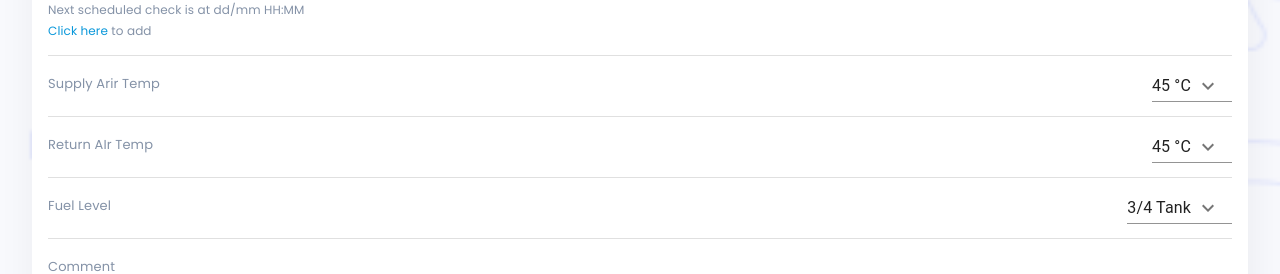
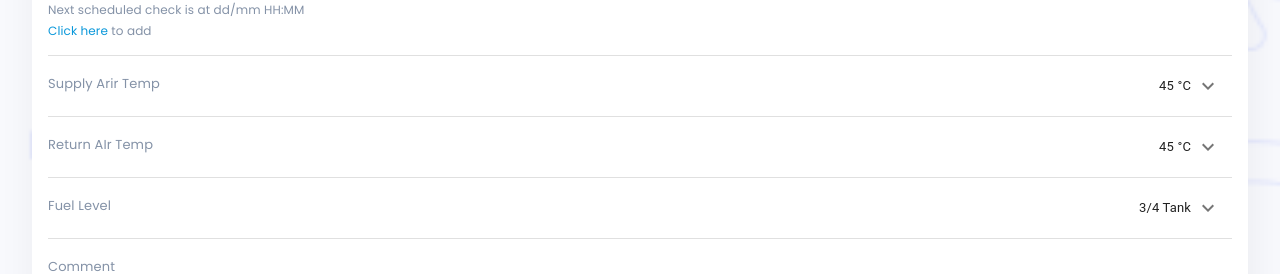
Before and after one commit to charisma93/React-PWA-APP, a React (Create React App) app: page /checkinginfo in a window 1280 px wide. Shown: the part 215-489 px from the top of the page. Built offline with nearby package versions, Linux system fonts and the light colour scheme.

Commit message:
select-box-fixed

```diff
--- a/src/pages/checkingInfo/index.js
+++ b/src/pages/checkingInfo/index.js
@@ -106,6 +106,7 @@ const CheckingInfo = () => {
                   variant="standard"
                   IconComponent={ExpandMoreIcon}
                   defaultValue={"2"}
+                  disableUnderline
                 >
                   <MenuItem value={"1"} selected>
                     55 °C
@@ -134,6 +135,7 @@ const CheckingInfo = () => {
                   variant="standard"
                   IconComponent={ExpandMoreIcon}
                   defaultValue={"2"}
+                  disableUnderline
                 >
                   <MenuItem value={"1"} selected>
                     55 °C
@@ -162,6 +164,7 @@ const CheckingInfo = () => {
                   variant="standard"
                   IconComponent={ExpandMoreIcon}
                   defaultValue={"3"}
+                  disableUnderline
                 >
                   <MenuItem value={"1"} selected>
                     1/4 Tank
--- a/src/pages/finalLogCheck/index.js
+++ b/src/pages/finalLogCheck/index.js
@@ -78,6 +78,7 @@ const Checks = () => {
                 variant="standard"
                 IconComponent={ExpandMoreIcon}
                 defaultValue={"1"}
+                disableUnderline
               >
                 <MenuItem value={"1"} selected>
                   Yes
--- a/src/pages/info/pickup/index.js
+++ b/src/pages/info/pickup/index.js
@@ -117,6 +117,7 @@ const PickUp = () => {
                   variant="standard"
                   IconComponent={ExpandMoreIcon}
                   defaultValue={"3"}
+                  disableUnderline
                 >
                   <MenuItem value={"1"} selected>
                     1/4 Tank
@@ -145,6 +146,7 @@ const PickUp = () => {
                   variant="standard"
                   IconComponent={ExpandMoreIcon}
                   defaultValue={"1"}
+                  disableUnderline
                 >
                   <MenuItem value={"1"} selected>
                     Genset Clip
@@ -183,6 +185,7 @@ const PickUp = () => {
                   variant="standard"
                   IconComponent={ExpandMoreIcon}
                   defaultValue={"1"}
+                  disableUnderline
                 >
                   <MenuItem value={"1"} selected>
                     Yes
@@ -209,6 +212,7 @@ const PickUp = () => {
                   variant="standard"
                   IconComponent={ExpandMoreIcon}
                   defaultValue={"1"}
+                  disableUnderline
                 >
                   <MenuItem value={"1"} selected>
                     Yes
@@ -235,6 +239,7 @@ const PickUp = () => {
                   variant="standard"
                   IconComponent={ExpandMoreIcon}
                   defaultValue={"1"}
+                  disableUnderline
                 >
                   <MenuItem value={"1"} selected>
                     Yes
--- a/src/pages/info/pickup/pickup.scss
+++ b/src/pages/info/pickup/pickup.scss
@@ -1,9 +1,12 @@
-.css-74e2me-MuiInputBase-root-MuiInput-root-MuiSelect-root::after {
+.MuiSelect-select::after {
     border-bottom: none !important;
 }
-.css-74e2me-MuiInputBase-root-MuiInput-root-MuiSelect-root::before {
+.MuiSelect-select::before {
     border-bottom: none !important;
 }
-.css-74e2me-MuiInputBase-root-MuiInput-root-MuiSelect-root {
+.MuiSelect-select {
     font-size: 13px !important;
 }
+// .css-74e2me-MuiInputBase-root-MuiInput-root-MuiSelect-root:before {
+//     border-bottom: none !important;
+// }
--- a/src/pages/yardDashboard/index.js
+++ b/src/pages/yardDashboard/index.js
@@ -132,6 +132,7 @@ const Dashboard = () => {
                 IconComponent={ExpandMoreIcon}
                 defaultValue={"1"}
                 input={<SelectInput />}
+                disableUnderline
               >
                 <MenuItem value={"1"} selected>
                   Yard Name
@@ -146,6 +147,7 @@ const Dashboard = () => {
                 IconComponent={ExpandMoreIcon}
                 defaultValue={"1"}
                 input={<SelectInput />}
+                disableUnderline
               >
                 <MenuItem value={"1"} selected>
                   Container
--- a/src/pages/yardGenset/index.js
+++ b/src/pages/yardGenset/index.js
@@ -85,6 +85,7 @@ const YardGenSet = () => {
                   variant="standard"
                   IconComponent={ExpandMoreIcon}
                   defaultValue={"2"}
+                  disableUnderline
                 >
                   <MenuItem value={"1"} selected>
                     55 °C
@@ -113,6 +114,7 @@ const YardGenSet = () => {
                   variant="standard"
                   IconComponent={ExpandMoreIcon}
                   defaultValue={"2"}
+                  disableUnderline
                 >
                   <MenuItem value={"1"} selected>
                     55 °C
@@ -141,6 +143,7 @@ const YardGenSet = () => {
                   variant="standard"
                   IconComponent={ExpandMoreIcon}
                   defaultValue={"3"}
+                  disableUnderline
                 >
                   <MenuItem value={"1"} selected>
                     1/4 Tank
```
